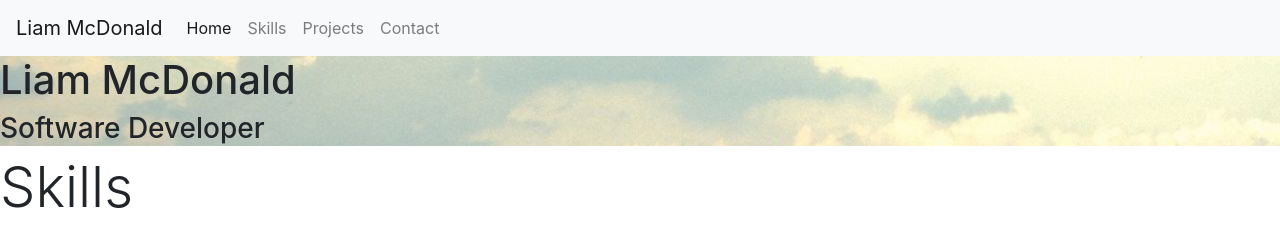
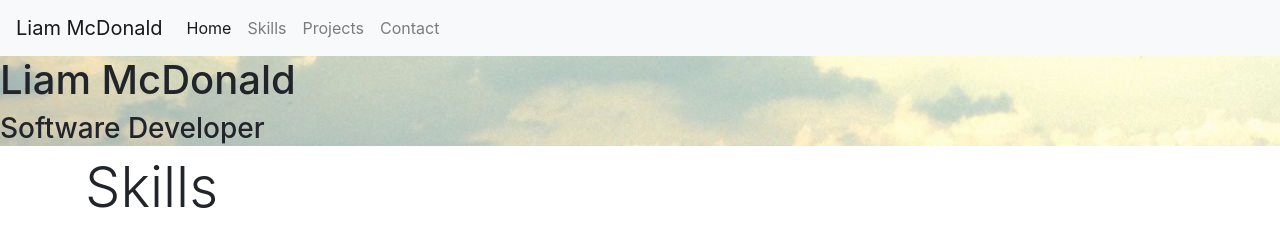
Before and after one commit to liammcdonald97/liammcdonald97.github.io, a plain HTML site: page index.html in a window 1280 px wide. Drawn offline with nearby package versions, Linux system fonts and the light colour scheme.

Commit message:
Update index.html

```diff
--- a/index.html
+++ b/index.html
@@ -29,10 +29,11 @@
 		</div>
 	</header>
 
-
-	<div id="skills">
-		<h1 class="display-4">Skills</h1>
-	</div>
+	<section id="skills">
+		<div class="container">
+			<h1 class="display-4">Skills</h1>
+		</div>
+	</section>
 
 
 
```
